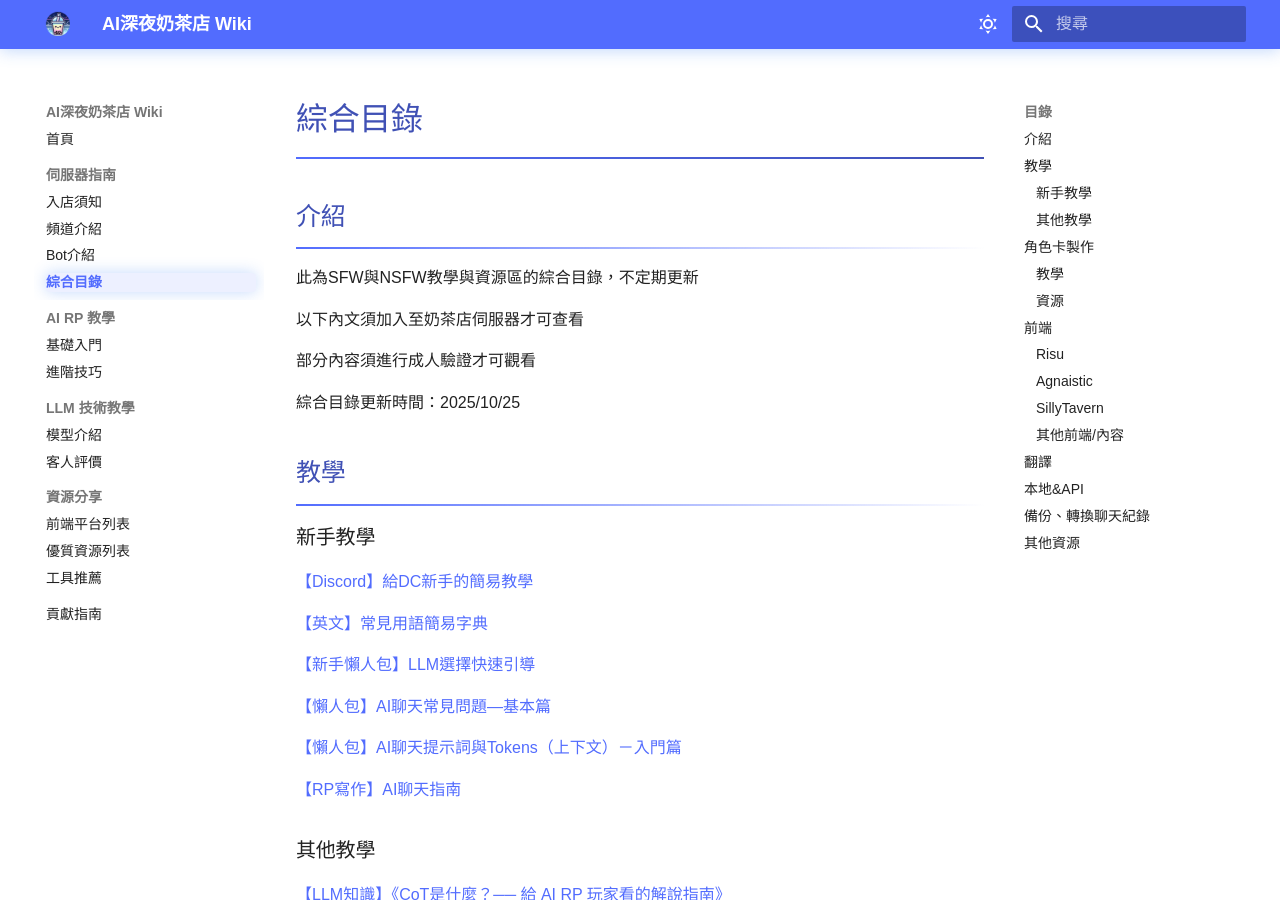
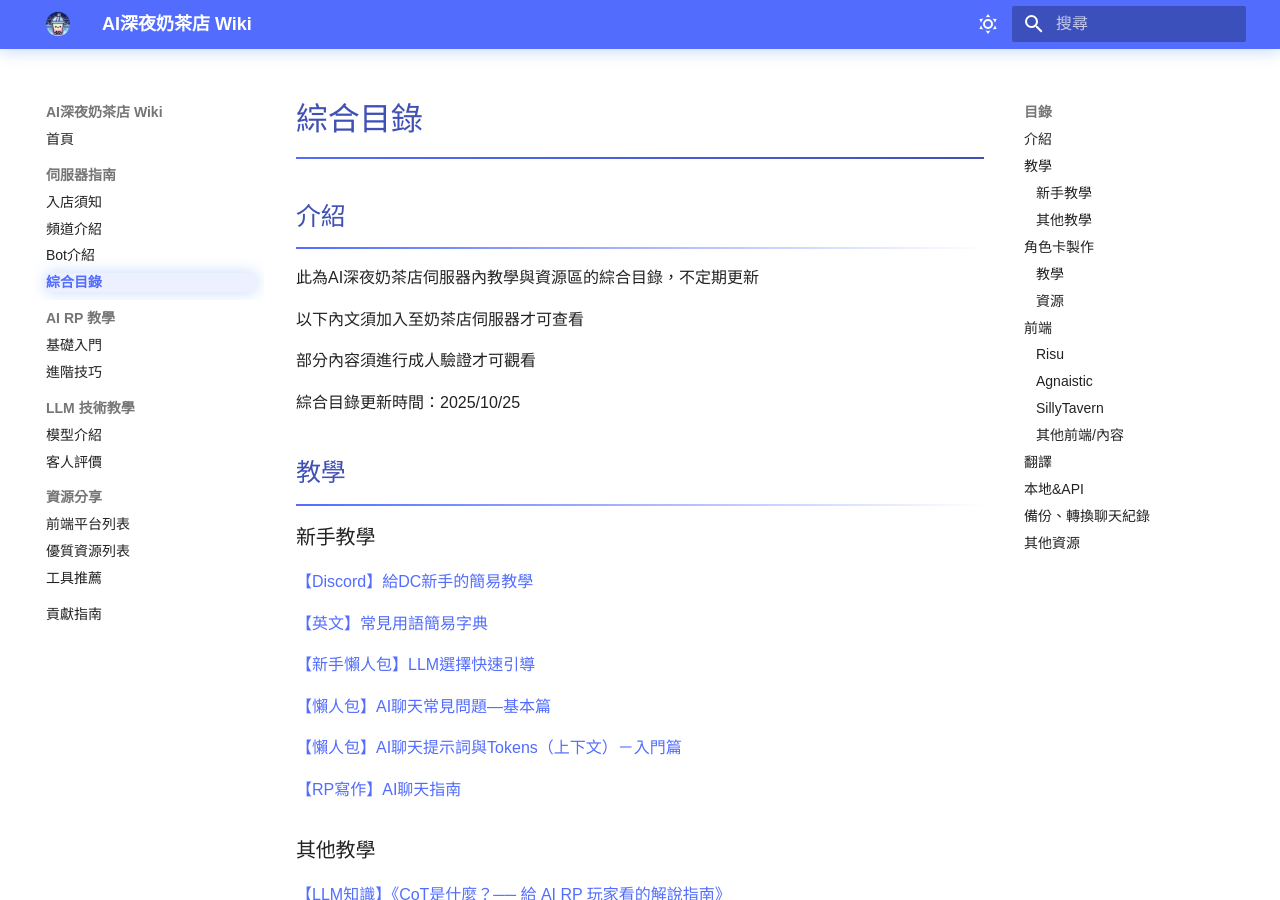
Before and after one commit to Chocochocococo/ai-milktea-wiki, an MkDocs documentation site: the page built from docs/server/list.md, in a window 1280 px wide and 900 px high. Built offline with MkDocs 1.6.1 and Material for MkDocs 9.7.7, drawn with Linux system fonts in a browser that asks for light colours.

Commit message:
Update list.md

```diff
--- a/docs/server/list.md
+++ b/docs/server/list.md
@@ -12,7 +12,7 @@ tags:
 ---
 
 ## 介紹
-此為SFW與NSFW教學與資源區的綜合目錄，不定期更新
+此為AI深夜奶茶店伺服器內教學與資源區的綜合目錄，不定期更新
 
 以下內文須加入至奶茶店伺服器才可查看
 
```
